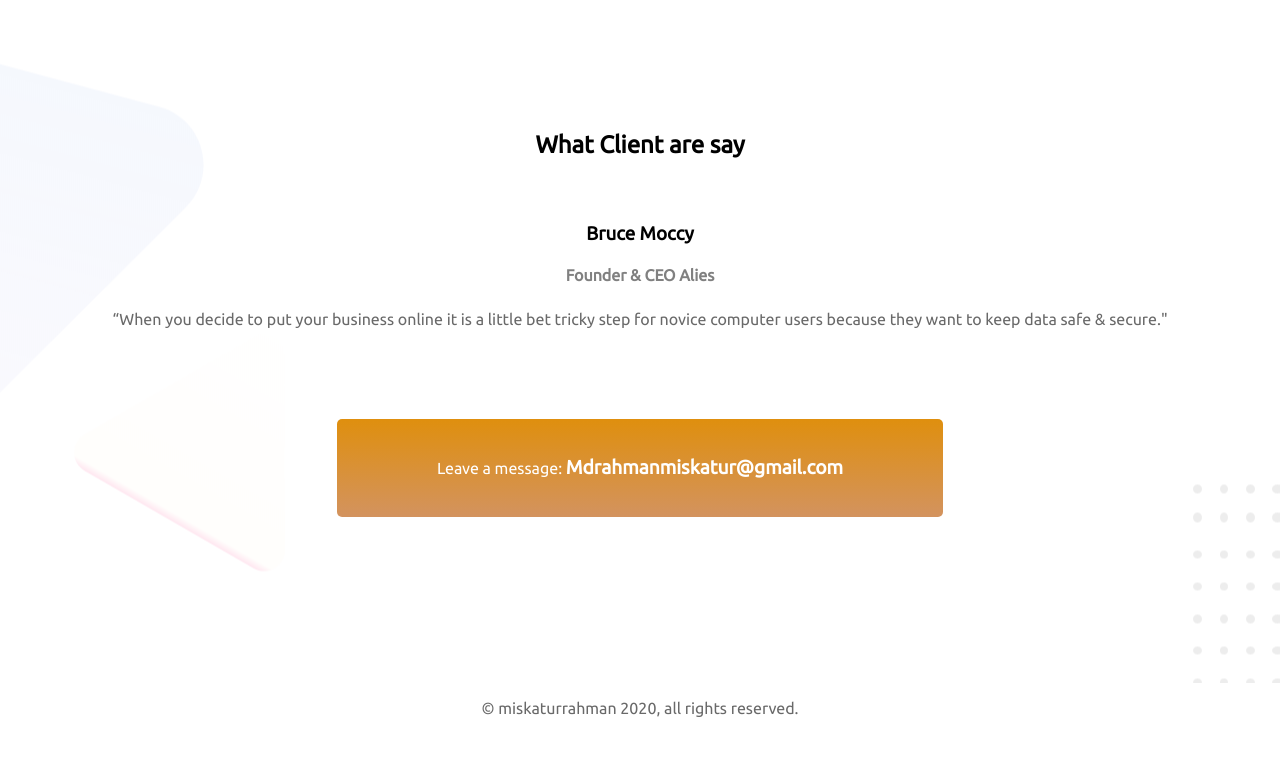
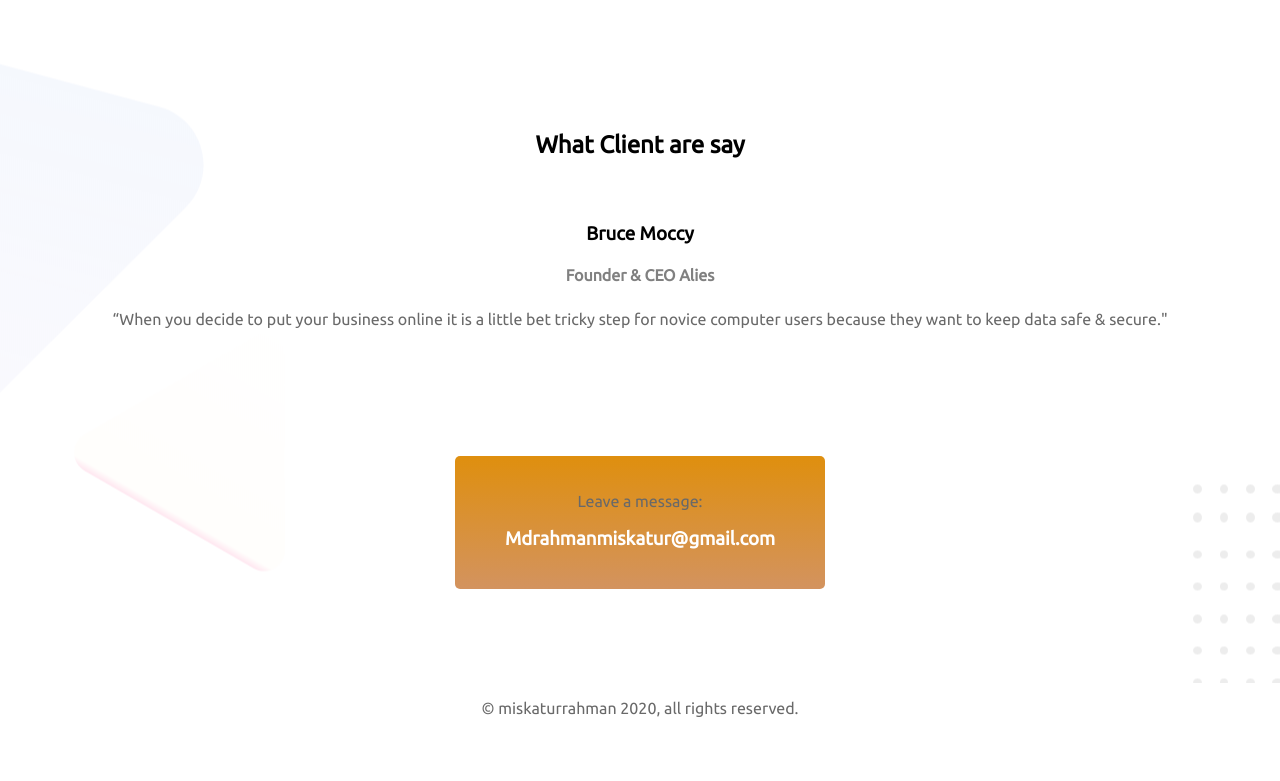
Before and after one commit to MiskaturRahman/personal-website, a plain HTML site: page index.html in a window 1280 px wide. Shown: the part 3121-3902 px from the top of the page. Drawn offline with Linux system fonts and the light colour scheme; a web font is replaced by a local one.

Commit message:
final submit done

```diff
--- a/index.html
+++ b/index.html
@@ -101,9 +101,10 @@
             users
             because they want to keep data safe & secure."</p>
 
-        <a class="contact" target="_blank" href="https://www.google.com">
-            Leave a message: <span class="big">Mdrahmanmiskatur@gmail.com</span>
-        </a>
+        <div class="contact">
+            <p>Leave a message:</p>
+            <h3>Mdrahmanmiskatur@gmail.com</h3>
+        </div>
     </section>
 
     <footer>
--- a/style.css
+++ b/style.css
@@ -140,12 +140,12 @@ section{
 }
 
 .contact{
-    text-decoration: none;
+    padding: 20px 50px;
     color: white;
     background-image: linear-gradient(rgb(223, 143, 14), rgb(211, 147, 95));
-    padding: 40px 100px;
     border-radius: 5px;
-    margin-top: 0%;
+    display: inline-block;
+    justify-content: center;
 }
 
 .client-says{
```
